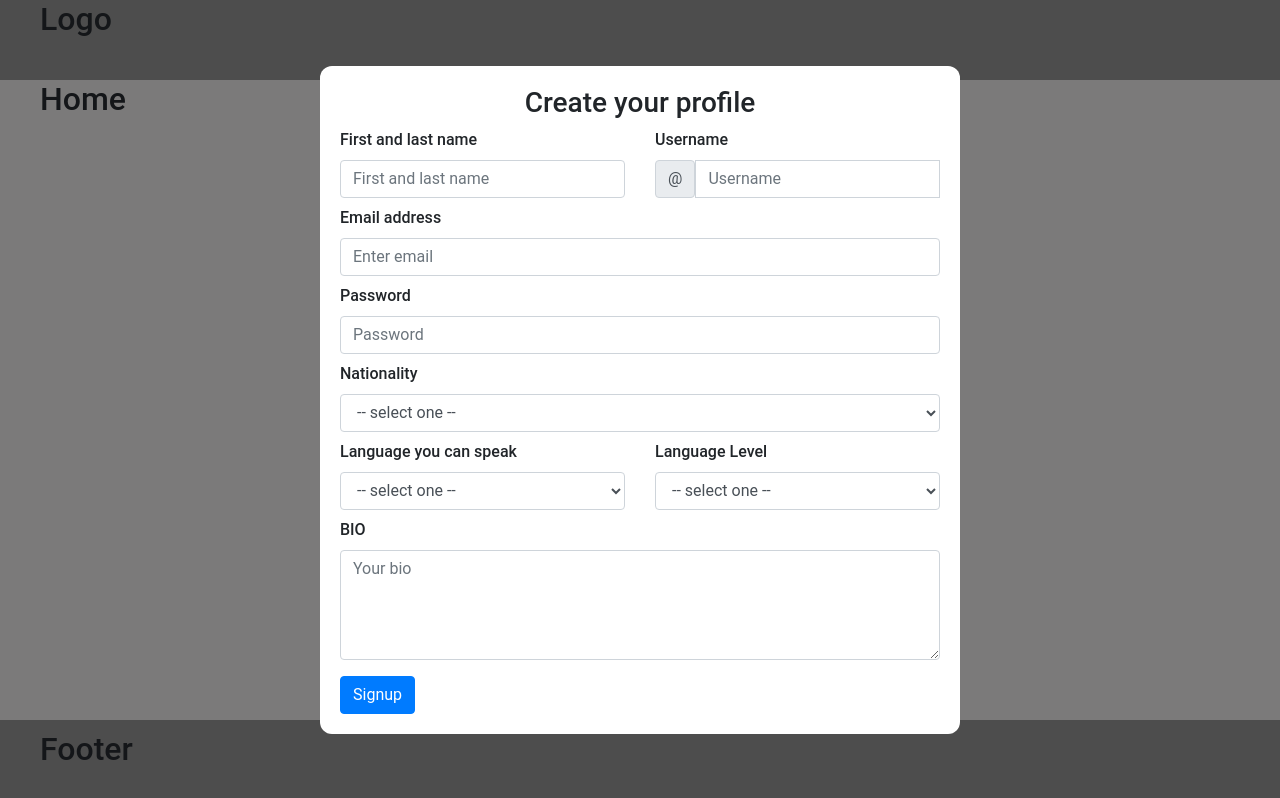
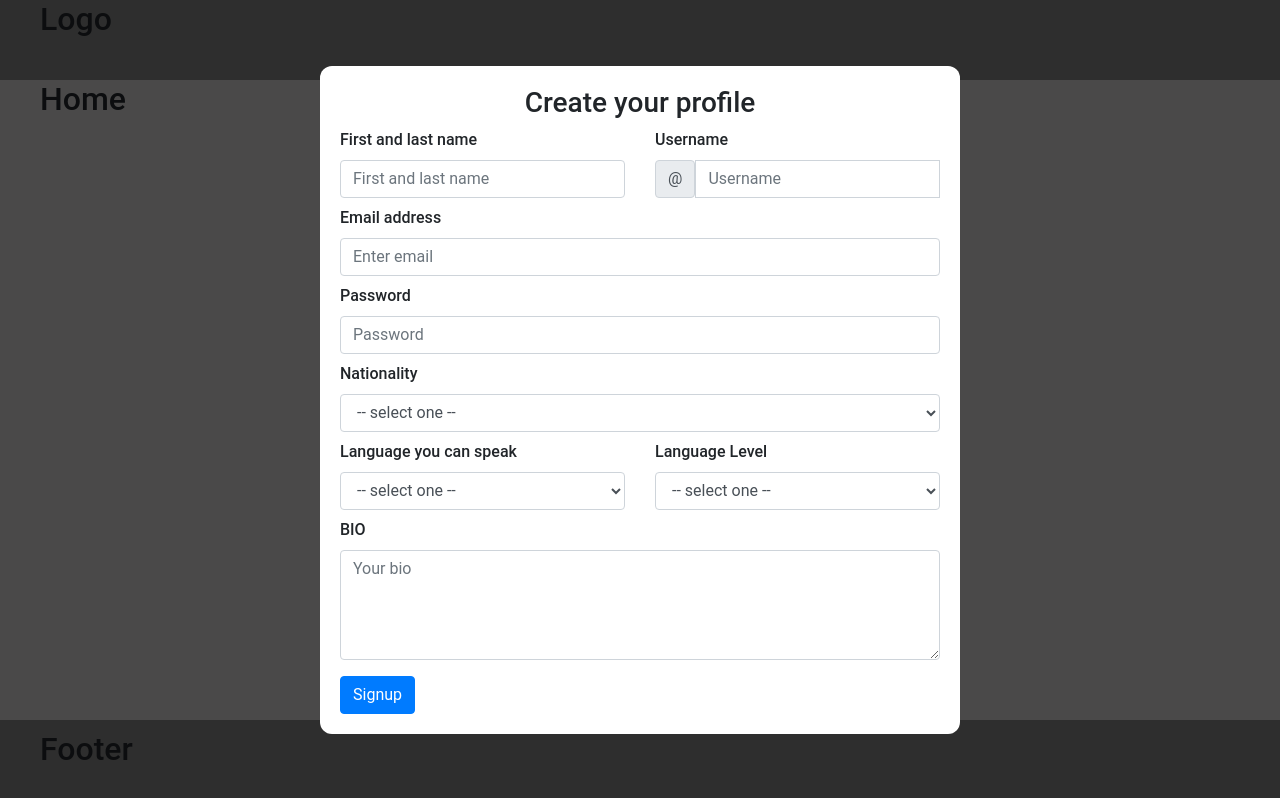
Before and after one commit to keithtou/Language--Buddy, a React (Create React App) app in the folder frontend-part/: page / in a window 1280 px wide. Built offline with nearby package versions, Linux system fonts and the light colour scheme.

Commit message:
feat: add signin form

```diff
--- a/frontend-part/src/App.js
+++ b/frontend-part/src/App.js
@@ -3,7 +3,7 @@ import './App.css';
 import Header from './components/header/header';
 import Home from './components/home/home';
 import Footer from './components/footer/footer';
-import ProfileForm from './components/profileForm/profileForm';
+import ProfileForm from './components/signUp/signUp';
 
 
 function App() {
--- a/frontend-part/src/components/home/home.js
+++ b/frontend-part/src/components/home/home.js
@@ -1,22 +1,25 @@
 import { useState } from "react";
 import "./home.css"
 
-import ProfileForm from '../profileForm/profileForm';
+import SignUp from '../signUp/signUp';
+import SignIn from "../signIn/signIn";
 
 
 function Home() {
-    const [modalActive, setModalActive] = useState(true)
+    const [modalActive, setModalActive] = useState(true);
+    const [loginFormActive, setLoginFormActive] = useState(true);
+
     return (
         <main>
             <div className="wrapper">
                  <h2>Home</h2>
                  <div className="buttons_wrapper">
                     <button className="button create_button" onClick={() => setModalActive(true)}>Create new account</button>
-                    <button className="button login_button">Login</button>
+                    <button className="button login_button" onClick={() => setLoginFormActive(true)}>Login</button>
                  </div>
             </div>
-            <ProfileForm active={modalActive} setActive={setModalActive}></ProfileForm>
-
+            <SignUp active={modalActive} setActive={setModalActive}></SignUp>
+            <SignIn loginActive={loginFormActive} setLoginActive={setLoginFormActive}></SignIn>
         </main>
 
     )
--- /dev/null
+++ b/frontend-part/src/components/signIn/signIn.css
@@ -0,0 +1,36 @@
+.signin__wrapper {
+    height: 100vh;
+    width: 100vw;
+    background-color: rgba(0, 0, 0, 0.4);
+    position:fixed;
+    top: 0;
+    left: 0;
+    display:flex;
+    align-items: center;
+    justify-content: center;
+    opacity: 0;
+    pointer-events: none;
+    transition: 0.5s;
+
+}
+
+.signin__wrapper.active {
+    opacity: 1;
+    pointer-events: all;
+
+}
+
+.signin__content {
+    padding: 20px;
+    border-radius: 12px;
+    background-color: white;
+    width: 50vw;
+    transform: scale(0.5);
+    transition: 0.4s all;
+}
+
+
+
+.signin__content.active {
+    transform: scale(1);
+}
--- /dev/null
+++ b/frontend-part/src/components/signIn/signIn.js
@@ -0,0 +1,29 @@
+import Button from 'react-bootstrap/Button';
+import Form from 'react-bootstrap/Form';
+
+import "./signIn.css"
+
+function SignIn({loginActive, setLoginActive}) {
+  return (
+    <div className={loginActive ? "signin__wrapper active" : "signin__wrapper"} onClick={() => setLoginActive(false)}>
+      <div  className={loginActive ? "signin__content active" : "signin__content"} onClick={(e) => e.stopPropagation()}>
+    <Form>
+      <Form.Group className="mb-3" controlId="formBasicEmail">
+        <Form.Label>Email address</Form.Label>
+        <Form.Control type="email" placeholder="Enter email" />
+      </Form.Group>
+
+      <Form.Group className="mb-3" controlId="formBasicPassword">
+        <Form.Label>Password</Form.Label>
+        <Form.Control type="password" placeholder="Password" />
+      </Form.Group>
+      <Button variant="primary" type="submit">
+        Submit
+      </Button>
+    </Form>
+    </div>
+    </div>
+  );
+}
+
+export default SignIn;
--- a/frontend-part/src/components/profileForm/profileForm.js
+++ b/frontend-part/src/components/signUp/signUp.js
@@ -4,12 +4,12 @@ import Col from 'react-bootstrap/Col';
 import Form from 'react-bootstrap/Form';
 import InputGroup from 'react-bootstrap/InputGroup';
 import Row from 'react-bootstrap/Row';
-import "./profileForm.css"
+import "./signUp.css"
 import {country } from "../../data/country";
 import {languageList } from "../../data/languagesList"
 import {level} from "../../data/level"
 
-function ProfileForm({active, setActive}) {
+function signUp({active, setActive}) {
   const [validated, setValidated] = useState(false);
 
   const handleSubmit = (event) => {
@@ -161,4 +161,4 @@ function ProfileForm({active, setActive}) {
   );
 }
 
-export default ProfileForm;
+export default signUp;
```
Also changed, not shown: frontend-part/src/components/signUp/signUp.css (renamed from frontend-part/src/components/profileForm/profileForm.css).
